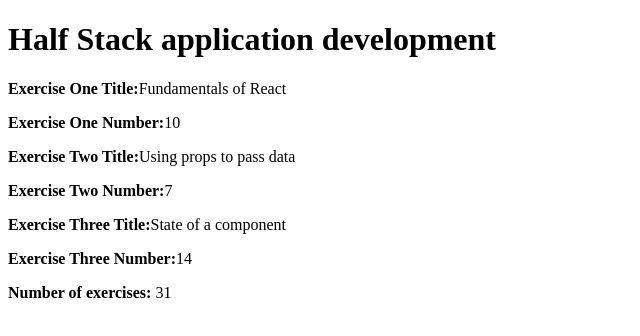
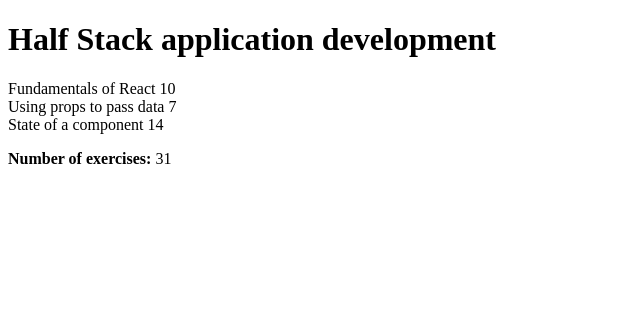
Before and after one commit to morganbutton/Helsinki-University_FullStack2022, a React (Create React App) app in the folder part1/courseinfo/: page / in a window 1280 px wide. Shown: the top 336 px of the page, without its empty margins (0-640 px from the left). Built offline with nearby package versions, Linux system fonts and the light colour scheme.

Commit message:
course info 1.2  complete

```diff
--- a/part1/courseinfo/src/App.js
+++ b/part1/courseinfo/src/App.js
@@ -6,17 +6,21 @@
       </div>
   )
 }
+const Part = (props) => {
+    return(
+        <div>
+           {props.part}&nbsp;{props.exercise}
+        </div>
+    )
+}
 const Content = (props) => {
-  return(
+    return (
       <div>
-          <p><strong> Exercise One Title:</strong>{props.part1}</p>
-          <p><strong> Exercise One Number:</strong>{props.exercise1}</p>
-          <p><strong> Exercise Two Title:</strong>{props.part2}</p>
-          <p><strong> Exercise Two Number:</strong>{props.exercise2}</p>
-          <p><strong> Exercise Three Title:</strong>{props.part3}</p>
-          <p><strong> Exercise Three Number:</strong>{props.exercise3}</p>
+        <Part part={props.part1} exercise={props.exercise1} />
+        <Part part={props.part2} exercise={props.exercise2} />
+        <Part part={props.part3} exercise={props.exercise3} />
       </div>
-  )
+    )
 }
 const Total = (props) => {
   return(
@@ -27,18 +31,18 @@
 }
 
 const App = () => {
-    const course = 'Half Stack application development';
     const part1 = 'Fundamentals of React';
     const exercise1 = 10;
     const part2 = 'Using props to pass data';
     const exercise2 = 7;
     const part3 = 'State of a component';
     const exercise3 = 14;
+    const course = 'Half Stack application development';
     const total = exercise1 + exercise2 + exercise3;
     return(
         <div>
-            <Header course={course}/>
-            <Content part1={part1} exercise1={exercise1} part2={part2} exercise2={exercise2} part3={part3} exercise3={exercise3}/>
+            <Header course={course} />
+            <Content part1={part1} exercise1={exercise1} part2={part2} exercise2={exercise2} part3={part3} exercise3={exercise3} />
             <Total  totalExcercises = {total} />
         </div>
     )
```
